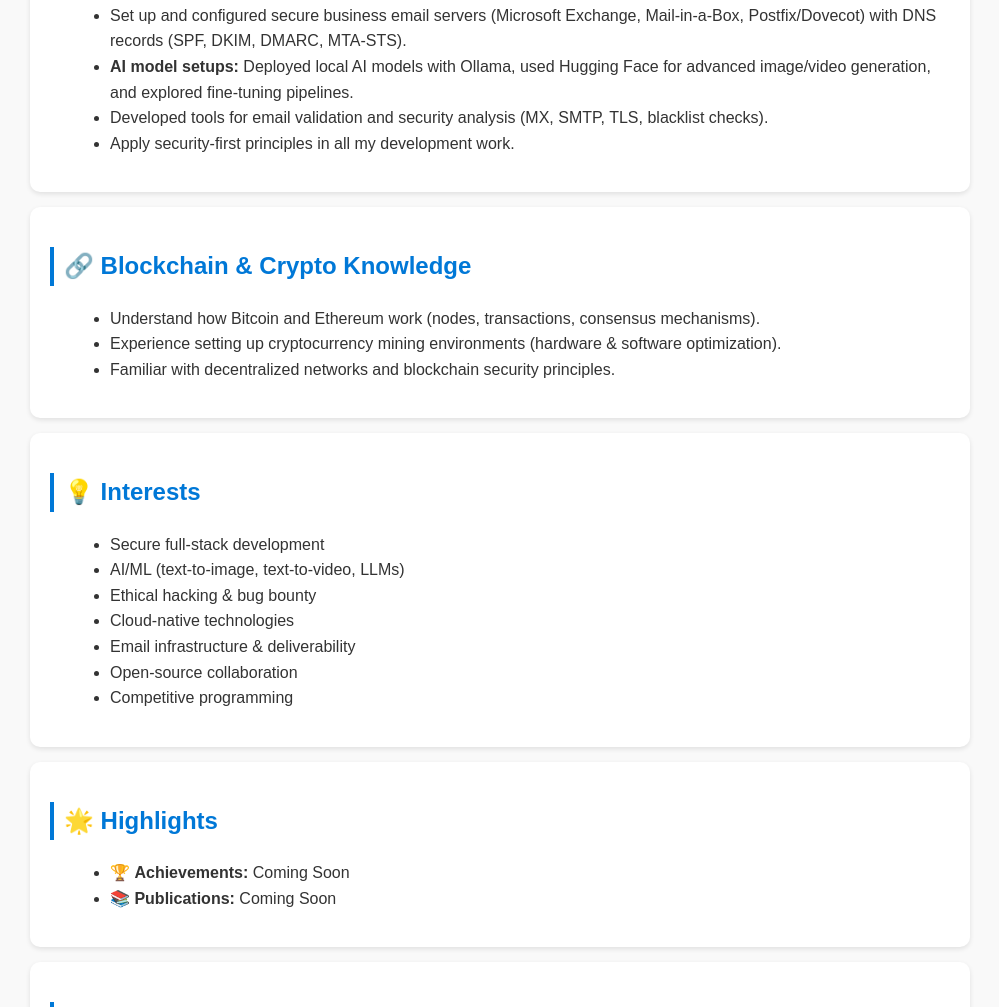
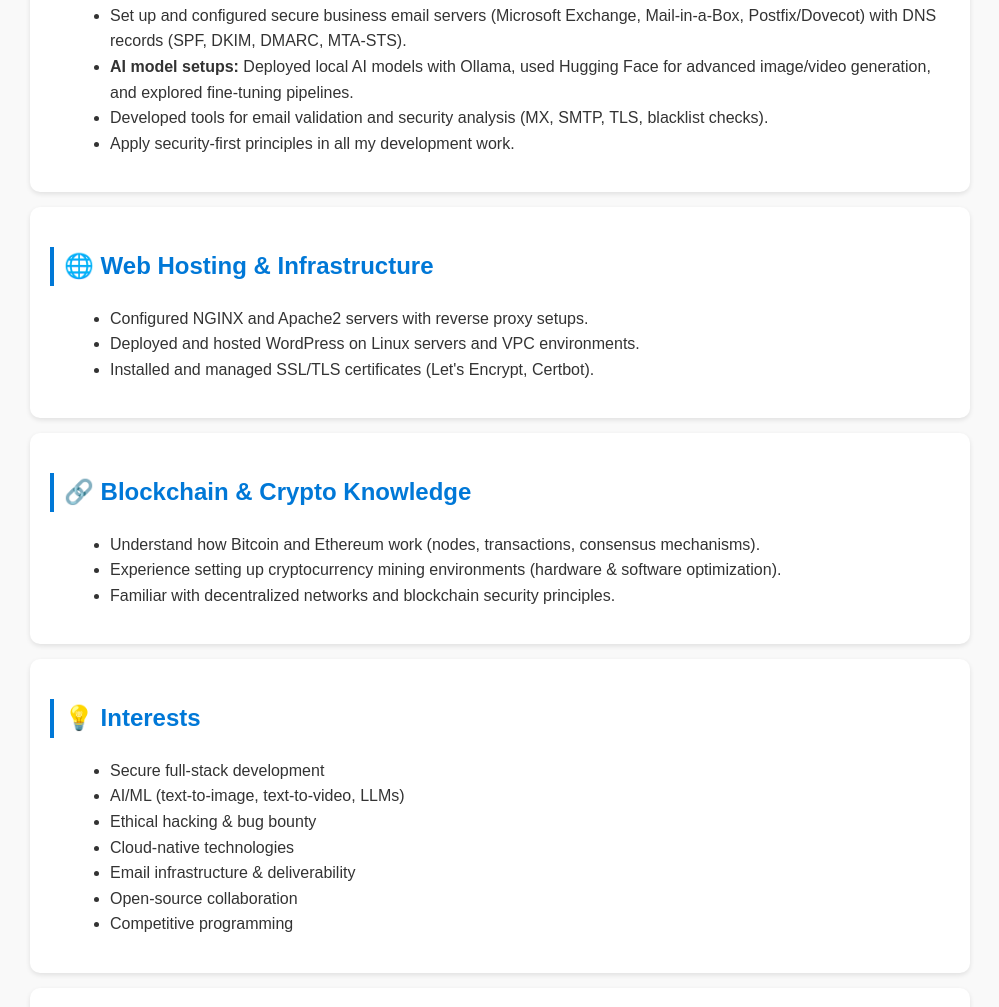
Before and after one commit to vinuITACHI/vinuITACHI.github.io, a plain HTML site: page index.html in a window 1280 px wide. Shown: the part 1252-2259 px from the top of the page, without its empty margins (140-1139 px from the left). Drawn offline with Linux system fonts and the light colour scheme.

Commit message:
Update index.html

```diff
--- a/index.html
+++ b/index.html
@@ -90,6 +90,15 @@
   </ul>
 </section>
 
+  <section>
+  <h2>🌐 Web Hosting & Infrastructure</h2>
+  <ul>
+    <li>Configured NGINX and Apache2 servers with reverse proxy setups.</li>
+    <li>Deployed and hosted WordPress on Linux servers and VPC environments.</li>
+    <li>Installed and managed SSL/TLS certificates (Let's Encrypt, Certbot).</li>
+  </ul>
+</section>
+
 <section>
   <h2>🔗 Blockchain & Crypto Knowledge</h2>
   <ul>
```
